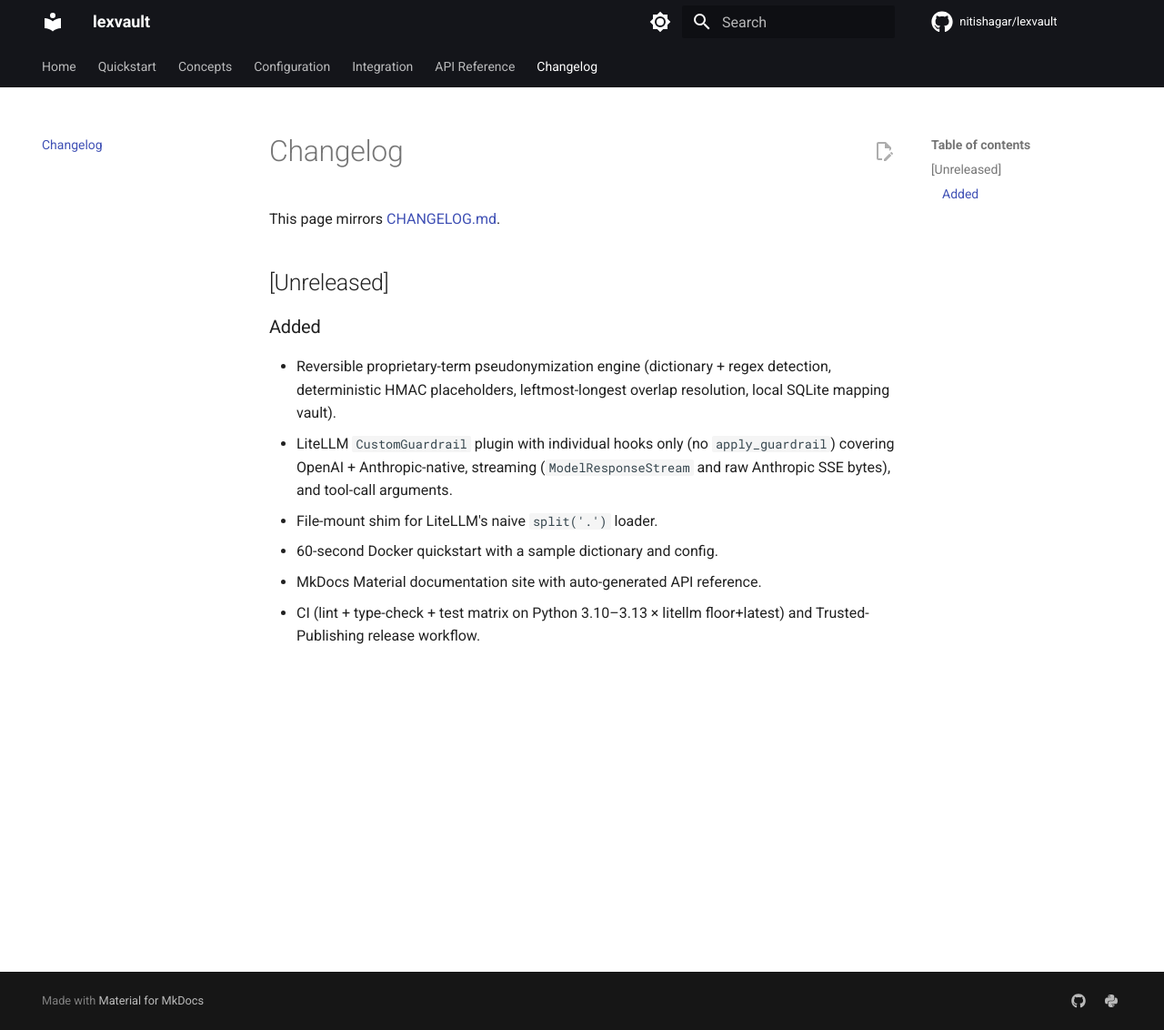
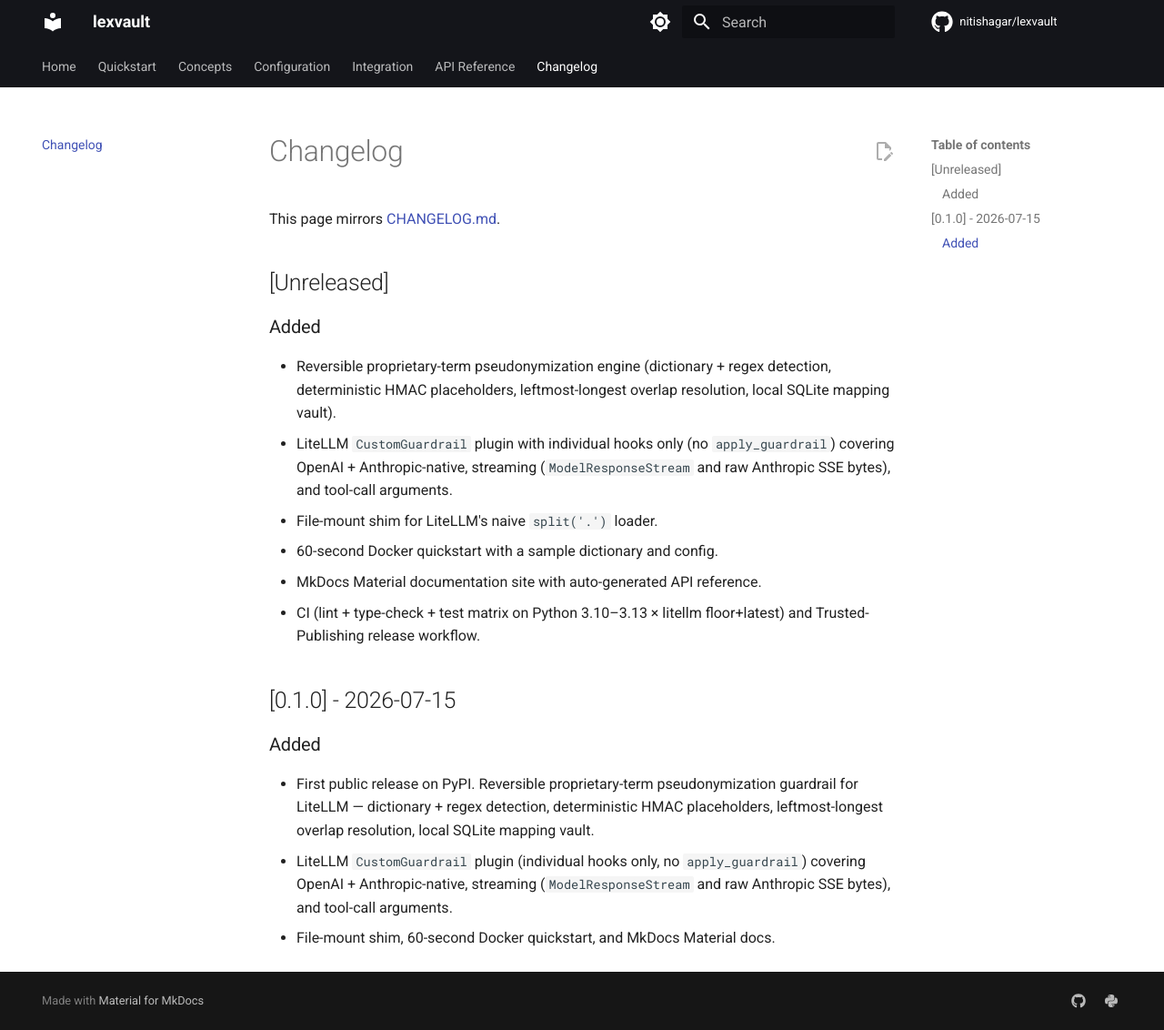
Before and after one commit to nitishagar/lexvault, an MkDocs documentation site: the page built from docs/changelog.md, in a window 1280 px wide and 1132 px high. Shown: the whole window at 91% size. Built offline with MkDocs 1.6.1 and Material for MkDocs 9.7.7, drawn with Linux system fonts in a browser that asks for light colours; comment, search, counter and statistics services are not loaded.

Commit message:
docs(changelog): cut v0.1.0 release entry

```diff
--- a/docs/changelog.md
+++ b/docs/changelog.md
@@ -17,3 +17,16 @@
 - MkDocs Material documentation site with auto-generated API reference.
 - CI (lint + type-check + test matrix on Python 3.10–3.13 × litellm
   floor+latest) and Trusted-Publishing release workflow.
+
+## [0.1.0] - 2026-07-15
+
+### Added
+- First public release on PyPI. Reversible proprietary-term
+  pseudonymization guardrail for LiteLLM — dictionary + regex detection,
+  deterministic HMAC placeholders, leftmost-longest overlap resolution,
+  local SQLite mapping vault.
+- LiteLLM `CustomGuardrail` plugin (individual hooks only, no
+  `apply_guardrail`) covering OpenAI + Anthropic-native, streaming
+  (`ModelResponseStream` and raw Anthropic SSE bytes), and tool-call
+  arguments.
+- File-mount shim, 60-second Docker quickstart, and MkDocs Material docs.
```
Also changed, not shown: CHANGELOG.md (+15 -1 lines).
